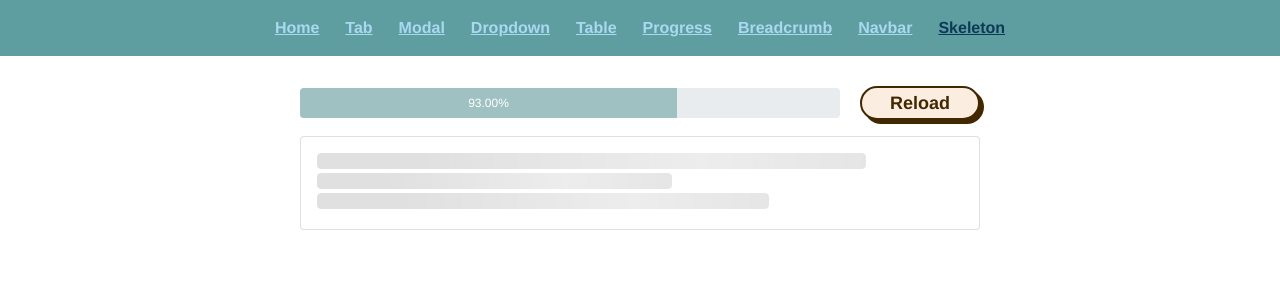
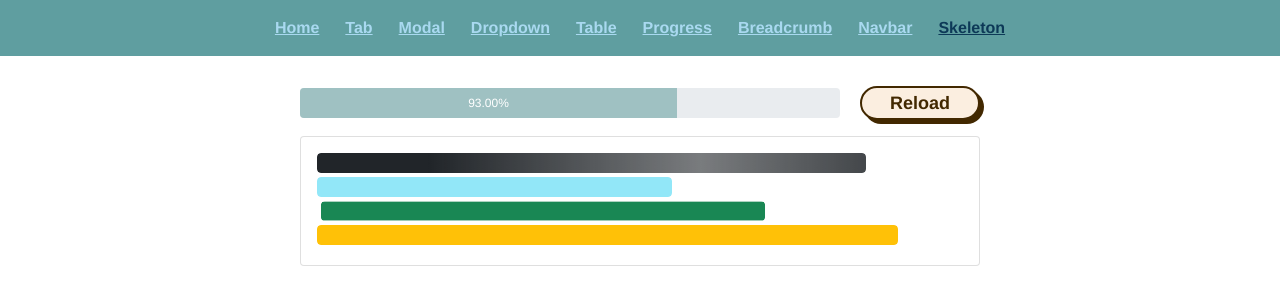
Before and after one commit to nx-chen/vuejs, a Vue app: page /Skeleton in a window 1280 px wide. Both pictures are taken after a click on the button "Reload". Shown: the top 304 px of the page. Built offline with nearby package versions, Linux system fonts and the light colour scheme.

Commit message:
DONE Breadcrumb/Navbar/Skeleton

```diff
--- a/src/views/SkeletonView.vue
+++ b/src/views/SkeletonView.vue
@@ -11,9 +11,10 @@
     <b-skeleton-wrapper :loading="loading">
       <template #loading>
         <b-card>
-          <b-skeleton width="85%"></b-skeleton>
-          <b-skeleton width="55%"></b-skeleton>
-          <b-skeleton width="70%"></b-skeleton>
+          <b-skeleton height="20px" width="85%" variant='dark' animation="wave"></b-skeleton>
+          <b-skeleton height="20px" width="55%" variant='info' animation="fade"></b-skeleton>
+          <b-skeleton height="20px" width="70%" variant='success' animation="throb"></b-skeleton>
+          <b-skeleton height="20px" width="90%" variant="warning" animation="None"></b-skeleton>
         </b-card>
       </template>
 
```
